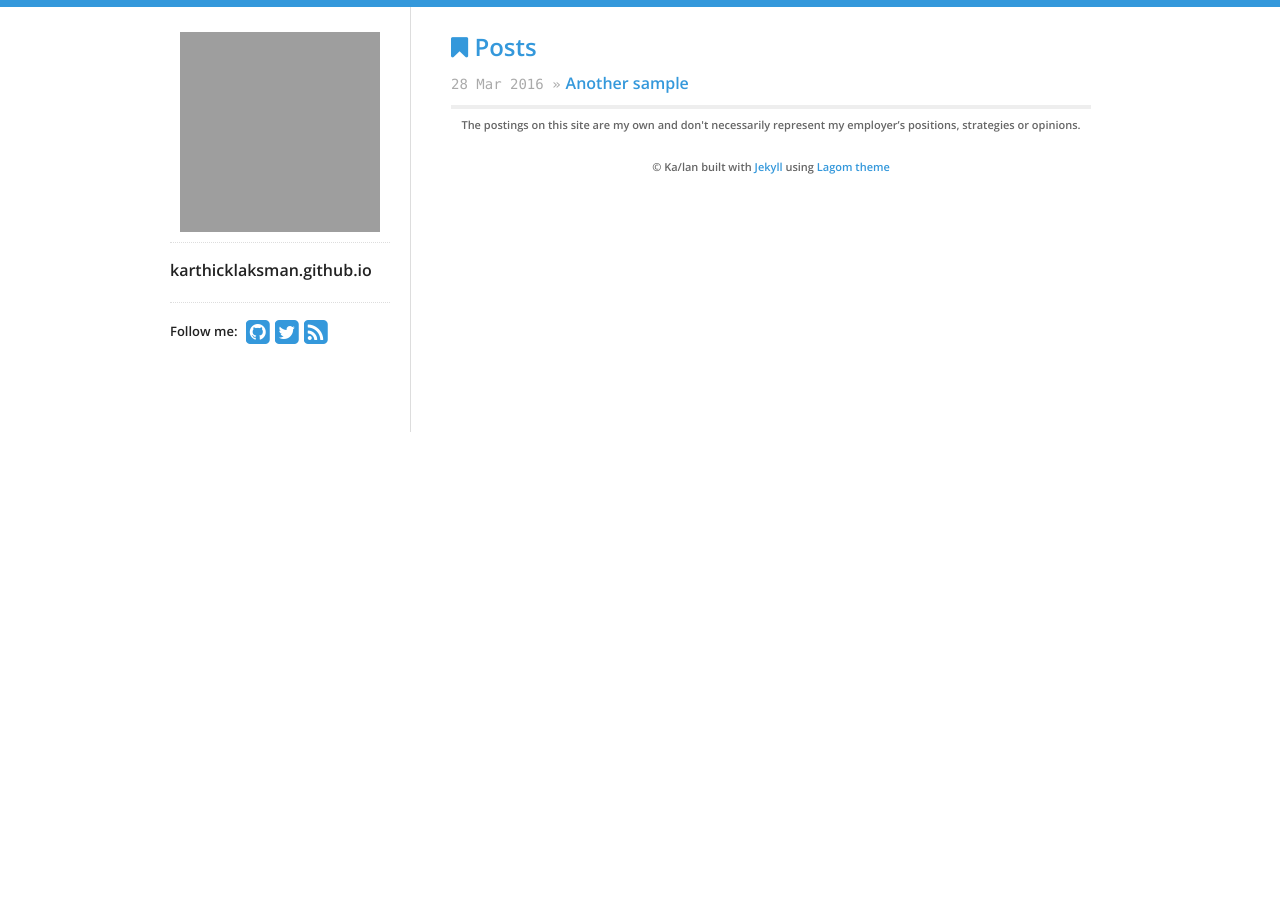
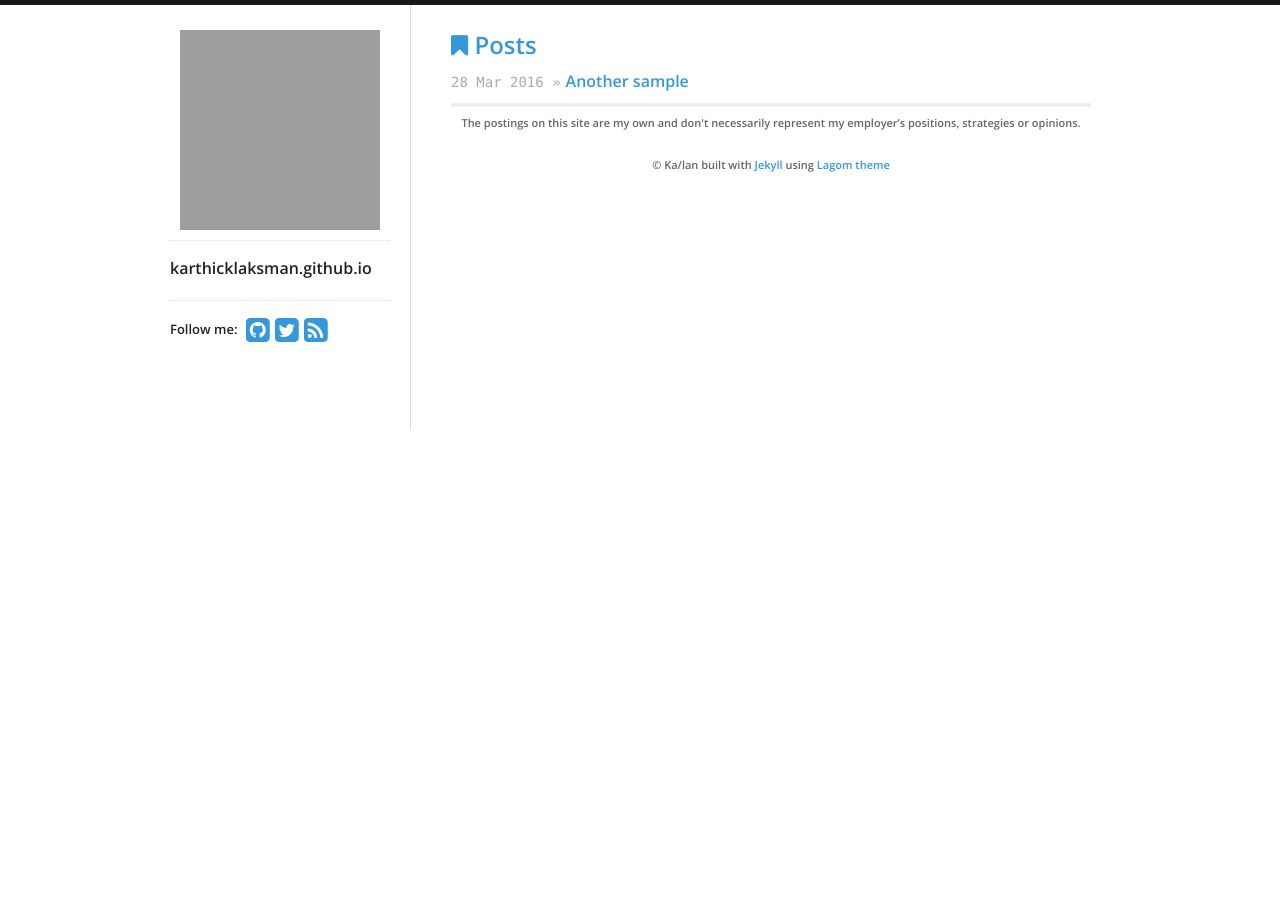
Before and after one commit to itskarthicklakshmanan/karthicklaksman.github.io, a Jekyll site: the page built from index.html, in a window 1280 px wide. Built offline with Jekyll 4.4.1, drawn with Linux system fonts in a browser that asks for light colours; nearby versions of some CDN libraries; grey boxes are pictures that could not be loaded.

Commit message:
Update screen.css

```diff
--- a/_includes/css/screen.css
+++ b/_includes/css/screen.css
@@ -13,7 +13,7 @@ body {
   color: #222222;
   line-height: 24px;
   margin: 0;
-  border-top: 7px solid {{ site.data.theme.highlight_color }};
+  border-top: 5px solid  #181818;
 }
 
 h1, h2, h3, h4, h5, h6 {
```
